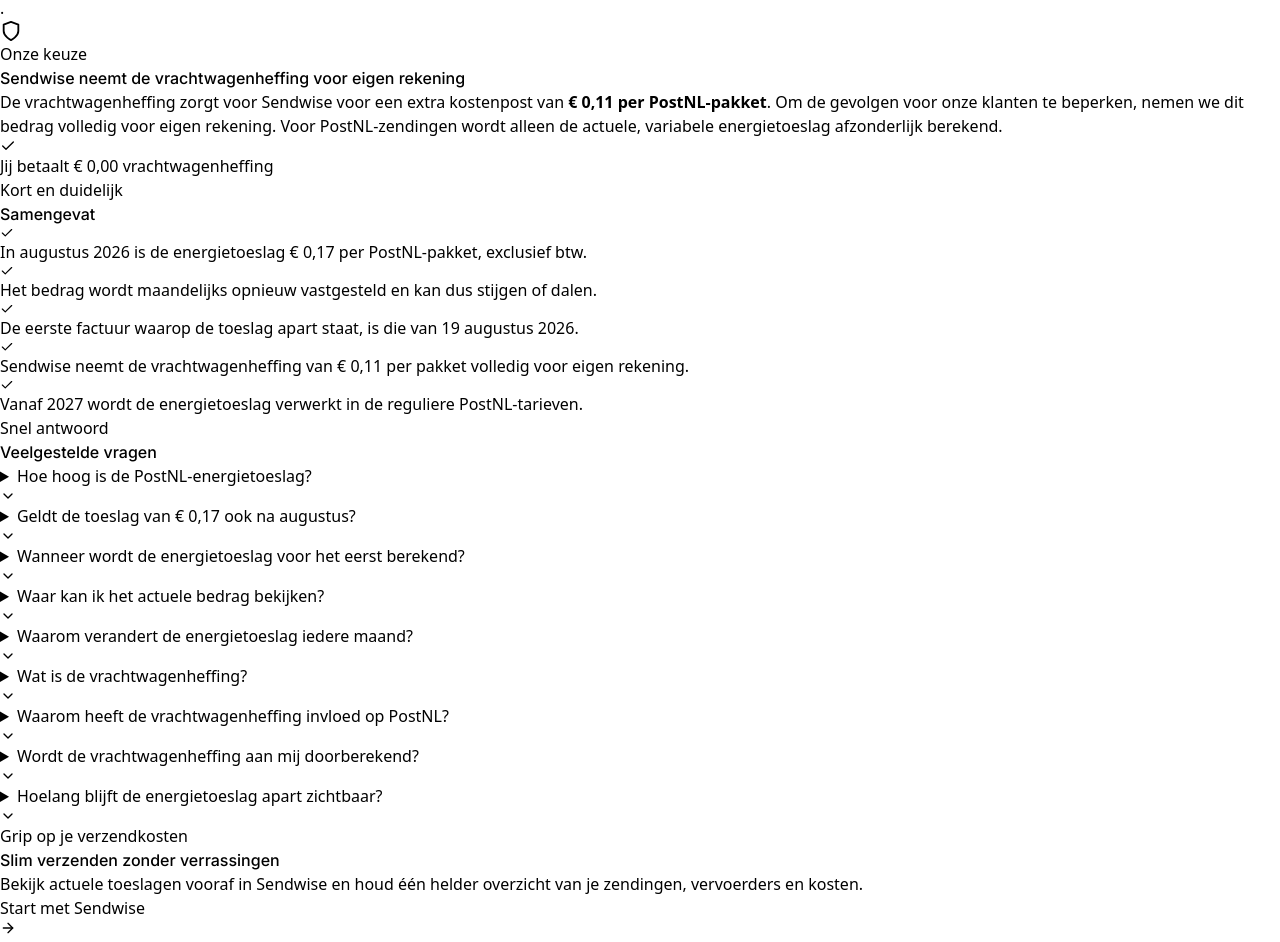
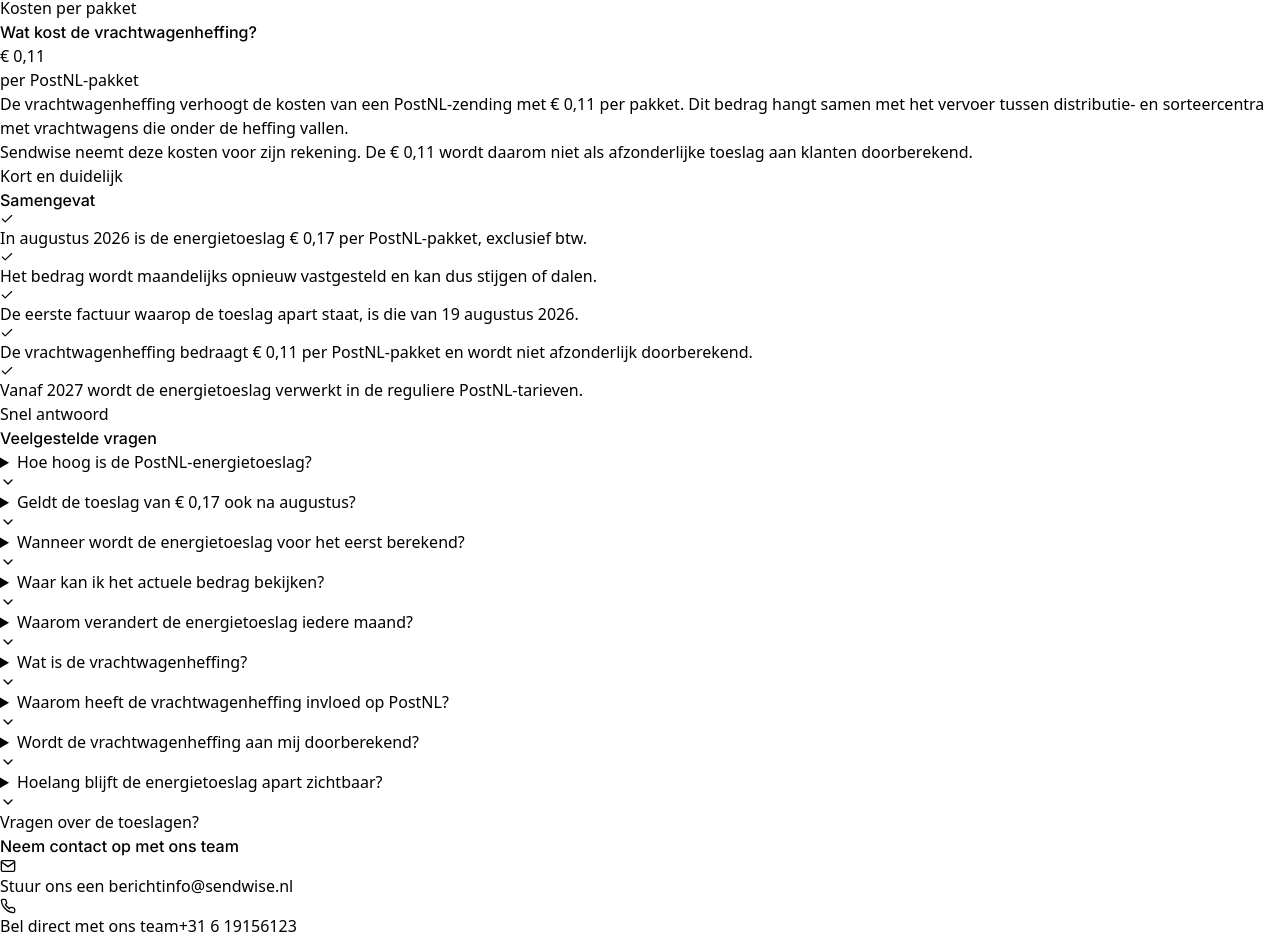
Before and after one commit to Parcxl/planhat, a React (Vite) app: page /kennisbank/postnl-energietoeslag-vrachtwagenheffing in a window 1280 px wide. Shown: the part 1749-2691 px from the top of the page. Built offline with nearby package versions, Linux system fonts and the light colour scheme.

Commit message:
Polish surcharge article content and contact section

```diff
--- a/src/page/KennisbankPostnlToeslagen.jsx
+++ b/src/page/KennisbankPostnlToeslagen.jsx
@@ -8,8 +8,9 @@
   FiChevronDown,
   FiClock,
   FiExternalLink,
+  FiMail,
+  FiPhone,
   FiSettings,
-  FiShield,
   FiTruck,
   FiUser,
 } from "react-icons/fi"
@@ -20,7 +21,7 @@
   "In augustus 2026 is de energietoeslag € 0,17 per PostNL-pakket, exclusief btw.",
   "Het bedrag wordt maandelijks opnieuw vastgesteld en kan dus stijgen of dalen.",
   "De eerste factuur waarop de toeslag apart staat, is die van 19 augustus 2026.",
-  "Sendwise neemt de vrachtwagenheffing van € 0,11 per pakket volledig voor eigen rekening.",
+  "De vrachtwagenheffing bedraagt € 0,11 per PostNL-pakket en wordt niet afzonderlijk doorberekend.",
   "Vanaf 2027 wordt de energietoeslag verwerkt in de reguliere PostNL-tarieven.",
 ]
 
@@ -36,7 +37,7 @@
   ["factuur", "Wanneer staat die op je factuur?"],
   ["looptijd", "Hoelang wordt die apart berekend?"],
   ["vrachtwagenheffing", "Hoe werkt de vrachtwagenheffing?"],
-  ["sendwise-betaalt", "Wat neemt Sendwise voor zijn rekening?"],
+  ["vrachtwagenheffing-kosten", "Wat kost de vrachtwagenheffing?"],
   ["samengevat", "Alles op een rij"],
   ["veelgestelde-vragen", "Veelgestelde vragen"],
 ]
@@ -80,7 +81,7 @@
   {
     question: "Wordt de vrachtwagenheffing aan mij doorberekend?",
     answer:
-      "Nee. De vrachtwagenheffing veroorzaakt € 0,11 extra kosten per PostNL-pakket, maar Sendwise neemt dit bedrag volledig voor eigen rekening.",
+      "Nee. De vrachtwagenheffing bedraagt € 0,11 per PostNL-pakket. Sendwise draagt deze kosten zelf en berekent ze niet afzonderlijk aan klanten door.",
   },
   {
     question: "Hoelang blijft de energietoeslag apart zichtbaar?",
@@ -97,7 +98,7 @@
 )
 
 const ArticleHeading = ({ id, eyebrow, children }) => (
-  <div className="scroll-mt-28" id={id}>
+  <div className="scroll-mt-36" id={id}>
     {eyebrow ? (
       <p className="mb-3 text-xs font-semibold uppercase tracking-[0.15em] text-[#1a5ee5]">{eyebrow}</p>
     ) : null}
@@ -145,8 +146,7 @@
             </h1>
             <p className="mt-7 max-w-4xl text-[1.08rem] leading-8 text-[#526078] sm:text-[1.18rem]">
               Door hogere brandstofprijzen stijgen de kosten voor pakketvervoer. We leggen uit wat
-              je in augustus op je factuur ziet en welke nieuwe kosten Sendwise niet aan je
-              doorberekent.
+              je in augustus op je factuur ziet, zodat je niet voor verrassingen komt te staan.
             </p>
             <div className="mt-8 flex flex-wrap gap-x-6 gap-y-3 border-t border-[#dce3ec] pt-6">
               <MetaItem icon={FiUser}>Sendwise Team</MetaItem>
@@ -159,7 +159,7 @@
 
       <article className="px-4 py-16 sm:px-6 sm:py-20 lg:py-24">
         <div className="mx-auto grid max-w-7xl items-start gap-12 lg:grid-cols-[260px,minmax(0,760px)] lg:justify-center lg:gap-16">
-          <aside className="self-start lg:sticky lg:top-28">
+          <aside className="self-start lg:sticky lg:top-36">
             <nav aria-label="Inhoudsopgave" className="border-l-2 border-[#dce5f0] py-1 pl-5">
               <p className="text-xs font-semibold uppercase tracking-[0.14em] text-[#0d1321]">In dit artikel</p>
               <ol className="mt-4 space-y-1.5">
@@ -202,6 +202,7 @@
                   <strong className="font-semibold text-[#0d1321]"> augustus 2026</strong> is deze
                   vastgesteld op <strong className="font-semibold text-[#0d1321]">€ 0,17 per PostNL-pakket, exclusief btw</strong>.
                   Dit is geen vast tarief: PostNL kan de toeslag iedere maand verhogen of verlagen.
+                  De hoogte is gebaseerd op de kosten voor stroom en brandstof binnen Nederland.
                 </p>
               </div>
             </section>
@@ -300,27 +301,31 @@
               </p>
             </section>
 
-            <section id="sendwise-betaalt" className="mt-14 scroll-mt-28 overflow-hidden rounded-[30px] bg-[#0d1321] p-6 text-white sm:p-9">
-              <div className="flex h-12 w-12 items-center justify-center rounded-2xl bg-white/10">
-                <FiShield size={22} aria-hidden="true" />
-              </div>
-              <p className="mt-7 text-xs font-semibold uppercase tracking-[0.15em] text-[#8fb6ff]">Onze keuze</p>
-              <h2 className="mt-3 inter-semibold text-[1.9rem] leading-[1.14] sm:text-[2.45rem]">
-                Sendwise neemt de vrachtwagenheffing voor eigen rekening
+            <section id="vrachtwagenheffing-kosten" className="mt-14 scroll-mt-36 border-y border-[#dce7f4] py-9 sm:py-11">
+              <p className="text-xs font-semibold uppercase tracking-[0.15em] text-[#1a5ee5]">Kosten per pakket</p>
+              <h2 className="mt-3 inter-semibold text-[1.9rem] leading-[1.14] text-[#0d1321] sm:text-[2.45rem]">
+                Wat kost de vrachtwagenheffing?
               </h2>
-              <p className="mt-5 text-[1rem] leading-8 text-white/75 sm:text-[1.06rem]">
-                De vrachtwagenheffing zorgt voor Sendwise voor een extra kostenpost van
-                <strong className="font-semibold text-white"> € 0,11 per PostNL-pakket</strong>. Om de gevolgen voor
-                onze klanten te beperken, nemen we dit bedrag volledig voor eigen rekening. Voor
-                PostNL-zendingen wordt alleen de actuele, variabele energietoeslag afzonderlijk berekend.
-              </p>
-              <div className="mt-7 inline-flex items-center gap-3 rounded-2xl bg-white/10 px-4 py-3 text-sm font-semibold text-white">
-                <FiCheck className="text-[#8fb6ff]" aria-hidden="true" />
-                Jij betaalt € 0,00 vrachtwagenheffing
+              <div className="mt-7 grid gap-6 sm:grid-cols-[180px,1fr] sm:items-start">
+                <div className="border-l-2 border-[#1a5ee5] pl-5">
+                  <p className="text-[2.4rem] font-semibold leading-none text-[#0d1321]">€ 0,11</p>
+                  <p className="mt-2 text-sm leading-6 text-[#5e6a80]">per PostNL-pakket</p>
+                </div>
+                <div className="space-y-4 text-[1rem] leading-8 text-[#526078] sm:text-[1.06rem]">
+                  <p>
+                    De vrachtwagenheffing verhoogt de kosten van een PostNL-zending met € 0,11 per
+                    pakket. Dit bedrag hangt samen met het vervoer tussen distributie- en
+                    sorteercentra met vrachtwagens die onder de heffing vallen.
+                  </p>
+                  <p>
+                    Sendwise neemt deze kosten voor zijn rekening. De € 0,11 wordt daarom niet als
+                    afzonderlijke toeslag aan klanten doorberekend.
+                  </p>
+                </div>
               </div>
             </section>
 
-            <section className="mt-14 scroll-mt-28" id="samengevat">
+            <section className="mt-14 scroll-mt-36" id="samengevat">
               <ArticleHeading eyebrow="Kort en duidelijk">Samengevat</ArticleHeading>
               <ul className="mt-6 space-y-3">
                 {summaryItems.map((item) => (
@@ -334,7 +339,7 @@
               </ul>
             </section>
 
-            <section className="mt-16 scroll-mt-28" id="veelgestelde-vragen">
+            <section className="mt-16 scroll-mt-36" id="veelgestelde-vragen">
               <ArticleHeading eyebrow="Snel antwoord">Veelgestelde vragen</ArticleHeading>
               <div className="mt-7 divide-y divide-[#dce7f4] border-y border-[#dce7f4]">
                 {faqs.map((faq) => (
@@ -348,6 +353,39 @@
                     <p className="max-w-2xl pb-6 pr-12 text-[0.98rem] leading-8 text-[#526078]">{faq.answer}</p>
                   </details>
                 ))}
+              </div>
+            </section>
+
+            <section className="mt-14 border-t border-[#dce7f4] pt-10">
+              <p className="text-xs font-semibold uppercase tracking-[0.14em] text-[#1a5ee5]">Vragen over de toeslagen?</p>
+              <h2 className="mt-3 inter-semibold text-[1.8rem] leading-tight text-[#0d1321] sm:text-[2.2rem]">
+                Neem contact op met ons team
+              </h2>
+              <div className="mt-7 grid gap-5 sm:grid-cols-2">
+                <a
+                  href="mailto:info@sendwise.nl"
+                  className="group border-l-2 border-[#dce5f0] pl-5 transition-colors hover:border-[#1a5ee5]"
+                >
+                  <span className="flex items-center gap-2 text-sm text-[#5e6a80]">
+                    <FiMail aria-hidden="true" />
+                    Stuur ons een bericht
+                  </span>
+                  <span className="mt-2 block font-semibold text-[#0d1321] transition-colors group-hover:text-[#1a5ee5]">
+                    info@sendwise.nl
+                  </span>
+                </a>
+                <a
+                  href="tel:+31619156123"
+                  className="group border-l-2 border-[#dce5f0] pl-5 transition-colors hover:border-[#1a5ee5]"
+                >
+                  <span className="flex items-center gap-2 text-sm text-[#5e6a80]">
+                    <FiPhone aria-hidden="true" />
+                    Bel direct met ons team
+                  </span>
+                  <span className="mt-2 block font-semibold text-[#0d1321] transition-colors group-hover:text-[#1a5ee5]">
+                    +31 6 19156123
+                  </span>
+                </a>
               </div>
             </section>
 
```
Also changed, not shown: scripts/generate-seo-pages.mjs (+7 -5 lines).
